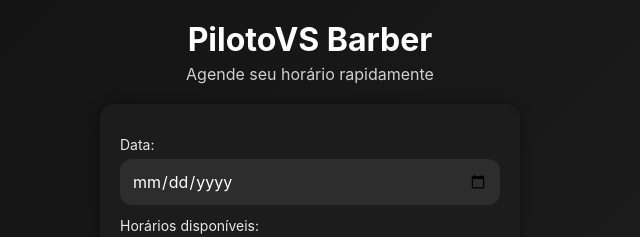
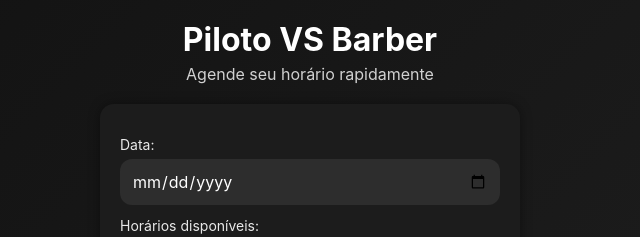
Before and after one commit to GuiHirataDev/pilotovsbarber-frontend, a plain HTML site: page index.html in a window 1280 px wide. Shown: the top 237 px of the page, 330-970 px from the left. Drawn offline with Linux system fonts and the light colour scheme.

Commit message:
fix/corrigindo título

```diff
--- a/index.html
+++ b/index.html
@@ -10,7 +10,7 @@
 <body>
 
   <div class="container">
-    <h1>PilotoVS Barber</h1>
+    <h1>Piloto VS Barber</h1>
     <p class="subtitle">Agende seu horário rapidamente</p>
 
     <div class="card">
```
